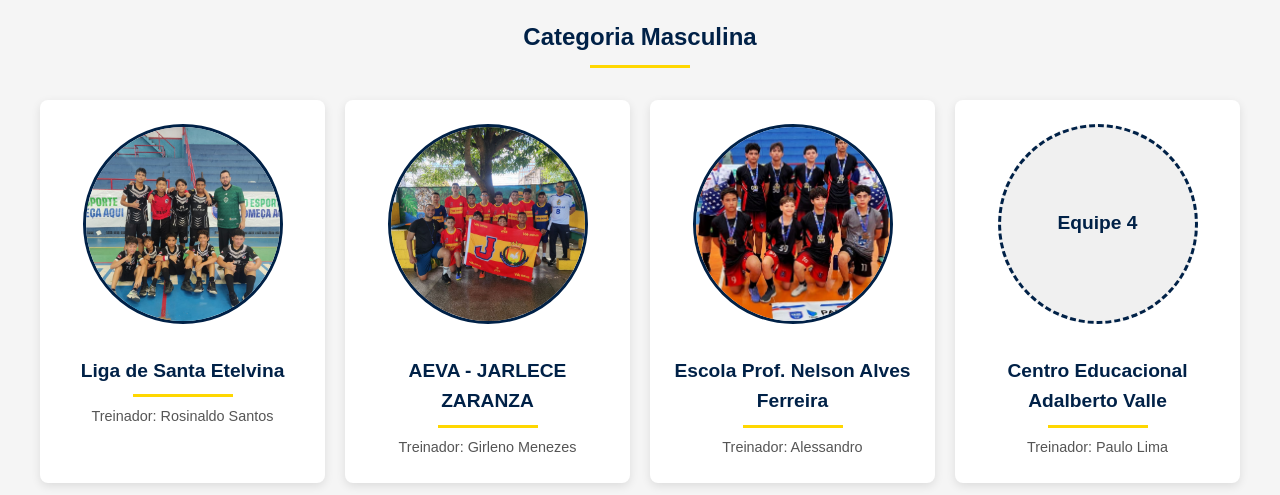
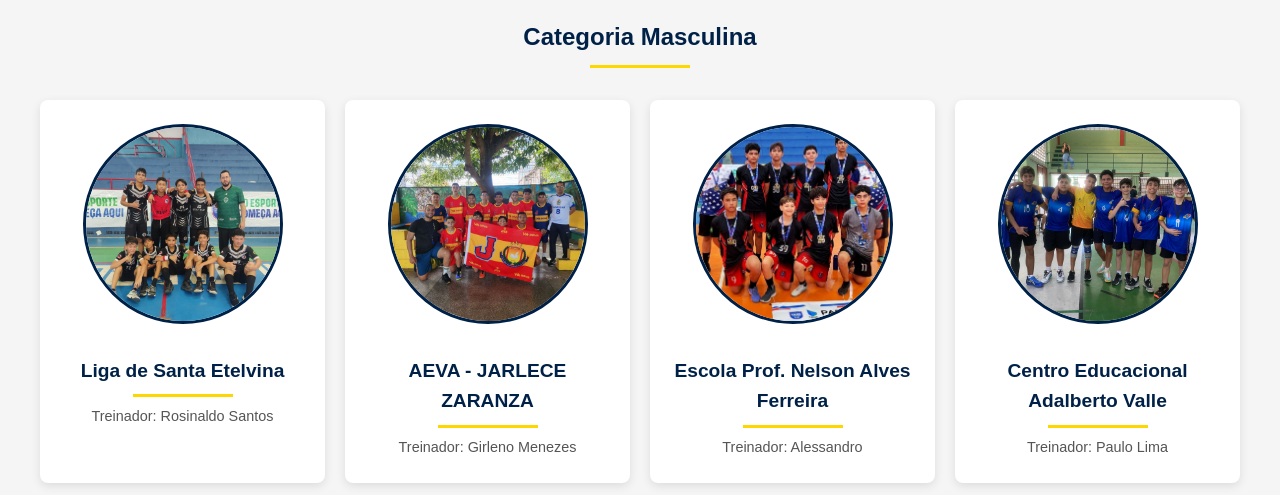
Before and after one commit to sergiogarcez/handebol_challenge, a plain HTML site: page pages/equipes.html in a window 1280 px wide. Shown: the part 305-800 px from the top of the page. Drawn offline with Linux system fonts and the light colour scheme.

Commit message:
feat: inserção de imagem da equipe masculina do adalberto valle

```diff
--- a/pages/equipes.html
+++ b/pages/equipes.html
@@ -32,7 +32,7 @@
                         <p>Treinador:  Alessandro </p>
                     </div>
                     <div class="team-card">
-                        <div class="team-photo placeholder">Equipe 4</div>
+                        <img src="../assets/times/masc/adalberto_valle_masc.jpg" alt="Nelson Alves" class="team-photo">
                         <h3>Centro Educacional Adalberto Valle</h3>
                         <p>Treinador: Paulo Lima</p>
                     </div>
```
Also changed, not shown: assets/times/masc/adalberto_valle_masc.jpg (added).
